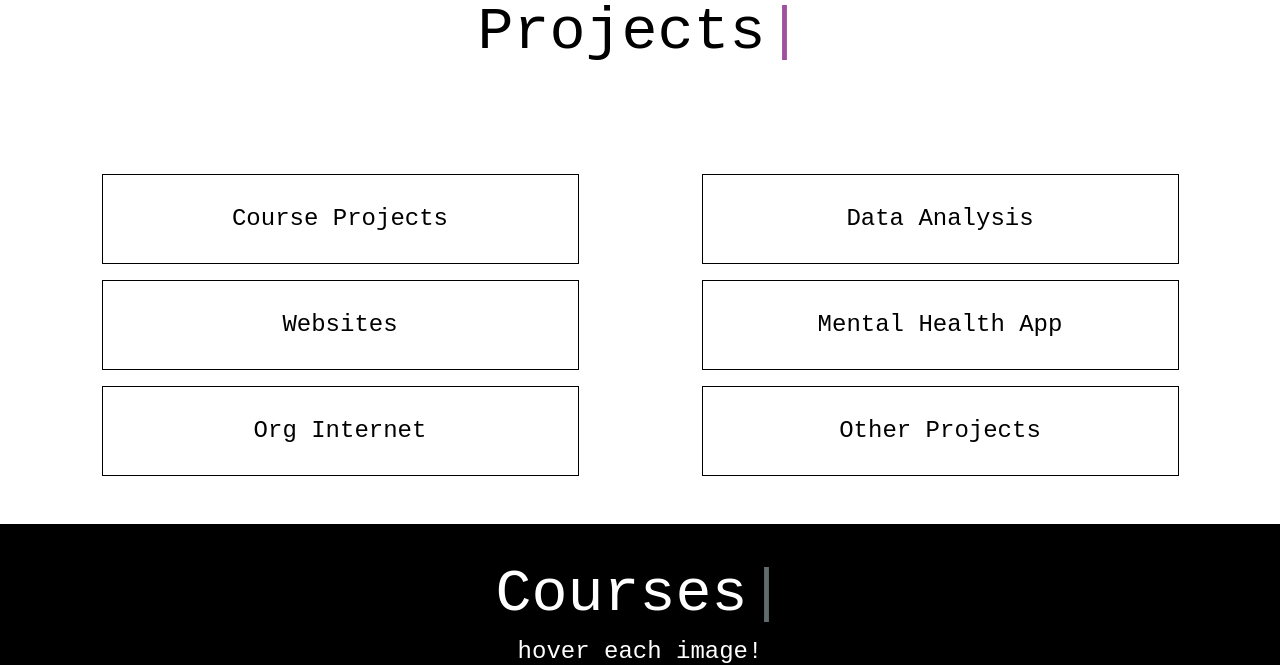
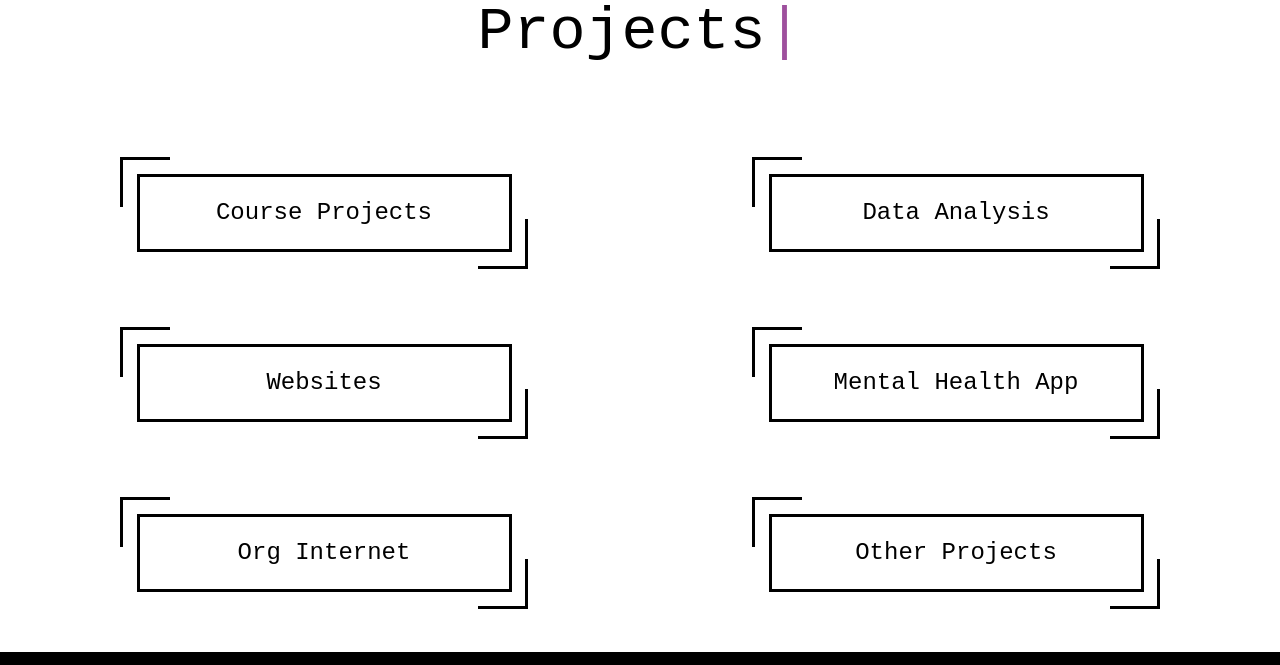
Before and after one commit to zakiralhasan/it-boss-project-one, a React (Vite) app: page / in a window 1280 px wide. Shown: the part 1000-1665 px from the top of the page. Built offline with nearby package versions, Linux system fonts and the light colour scheme.

Commit message:
project section animation work done

```diff
--- /dev/null
+++ b/src/components/projects/Projects.css
@@ -0,0 +1,94 @@
+.projects-item-border-in {
+    border: 3px solid #000000;
+    position: relative;
+}
+
+.projects-item-border-out {
+    /* border: 1px solid red; */
+    position: relative;
+}
+
+.projects-item-border-in::before {
+    content: '';
+    position: absolute;
+    background-color: #000000;
+    width: 50px;
+    height: 3px;
+    top: -20px;
+    left: -20px;
+    transition: all 0.5s ease-in;
+}
+
+.projects-item-border-in::after {
+    content: '';
+    position: absolute;
+    background-color: #000000;
+    width: 3px;
+    height: 50px;
+    top: -20px;
+    left: -20px;
+    transition: all 0.5s ease-in;
+}
+
+.projects-item-border-out::before {
+    content: '';
+    position: absolute;
+    background-color: #000000;
+    width: 50px;
+    height: 3px;
+    bottom: -5px;
+    right: -16px;
+    transition: all 0.5s ease-in;
+}
+
+.projects-item-border-out::after {
+    content: '';
+    position: absolute;
+    background-color: #000000;
+    width: 3px;
+    height: 50px;
+    bottom: -5px;
+    right: -16px;
+    transition: all 0.5s ease-in;
+}
+
+/* Hover effect animation  */
+.projects-item-border-in:hover::before {
+    content: '';
+    position: absolute;
+    background-color: #000000;
+    width: 408px;
+    height: 3px;
+    top: -20px;
+    left: -20px;
+}
+
+.projects-item-border-in:hover::after {
+    content: '';
+    position: absolute;
+    background-color: #000000;
+    width: 3px;
+    height: 112px;
+    top: -20px;
+    left: -20px;
+}
+
+.projects-item-border-out:hover::before {
+    content: '';
+    position: absolute;
+    background-color: #000000;
+    width: 408px;
+    height: 3px;
+    bottom: -5px;
+    right: -16px;
+}
+
+.projects-item-border-out:hover::after {
+    content: '';
+    position: absolute;
+    background-color: #000000;
+    width: 3px;
+    height: 112px;
+    bottom: -5px;
+    right: -16px;
+}
--- a/src/components/projects/Projects.jsx
+++ b/src/components/projects/Projects.jsx
@@ -1,3 +1,4 @@
+import './Projects.css';
 import { Link } from 'react-router-dom';
 import Typewriter from 'typewriter-effect';
 
@@ -14,35 +15,35 @@ const Projects = () => {
                             </div>
                         </div>
                         {/* Project items container start  */}
-                        <div className=' grid xl:grid-cols-2 gap-4 justify-items-center p-12'>
-                            <div className='w-[320px] xl:w-[477px]'>
+                        <div className=' grid xl:grid-cols-2 gap-20 justify-items-center p-12'>
+                            <div className='w-[375px] h-[90px] projects-item-border-out'>
                                 <Link to='/course-projecs'>
-                                    <p className='border border-black p-7 text-2xl  '>Course Projects</p>
+                                    <p className='projects-item-border-in text-2xl px-12 py-5'>Course Projects</p>
                                 </Link>
                             </div>
-                            <div className='w-[320px] xl:w-[477px]'>
+                            <div className='w-[375px] h-[90px] projects-item-border-out'>
                                 <Link to='/data-analysis'>
-                                    <p className='border border-black p-7 text-2xl  '>Data Analysis</p>
+                                    <p className='projects-item-border-in text-2xl px-12 py-5'>Data Analysis</p>
                                 </Link>
                             </div>
-                            <div className='w-[320px] xl:w-[477px]'>
+                            <div className='w-[375px] h-[90px] projects-item-border-out'>
                                 <Link to='/webises'>
-                                    <p className='border border-black p-7 text-2xl  '>Websites</p>
+                                    <p className='projects-item-border-in text-2xl px-12 py-5'>Websites</p>
                                 </Link>
                             </div>
-                            <div className='w-[320px] xl:w-[477px]'>
+                            <div className='w-[375px] h-[90px] projects-item-border-out'>
                                 <Link to='/mentel-health'>
-                                    <p className='border border-black p-7 text-2xl  '>Mental Health App</p>
+                                    <p className='projects-item-border-in text-2xl px-12 py-5'>Mental Health App</p>
                                 </Link>
                             </div>
-                            <div className='w-[320px] xl:w-[477px]'>
+                            <div className='w-[375px] h-[90px] projects-item-border-out'>
                                 <Link to='/orgInternet'>
-                                    <p className='border border-black p-7 text-2xl  '>Org Internet</p>
+                                    <p className='projects-item-border-in text-2xl px-12 py-5'>Org Internet</p>
                                 </Link>
                             </div>
-                            <div className='w-[320px] xl:w-[477px]'>
+                            <div className='w-[375px] h-[90px] projects-item-border-out'>
                                 <Link to='/others'>
-                                    <p className='border border-black p-7 text-2xl  '>Other Projects</p>
+                                    <p className='projects-item-border-in text-2xl px-12 py-5'>Other Projects</p>
                                 </Link>
                             </div>
                         </div>
```
Also changed, not shown: src/components/projects/ProjectItem.jsx (deleted).
